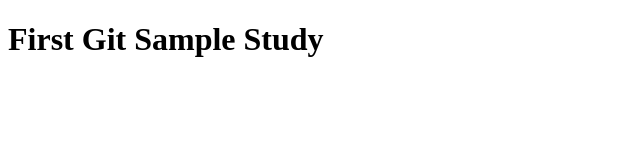
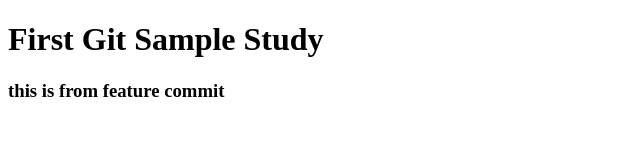
Before and after one commit to muneerek/gitStudy, a website: page index.html in a window 1280 px wide. Shown: the whole page, without its empty margins (0-640 px from the left). Drawn offline with Linux system fonts and the light colour scheme.

Commit message:
this is new commit from feature

```diff
--- a/index.html
+++ b/index.html
@@ -8,5 +8,6 @@
 </head>
 <body>
     <h1>First Git Sample Study</h1>
+    <h3>this is from feature commit</h3>
 </body>
 </html>
```
